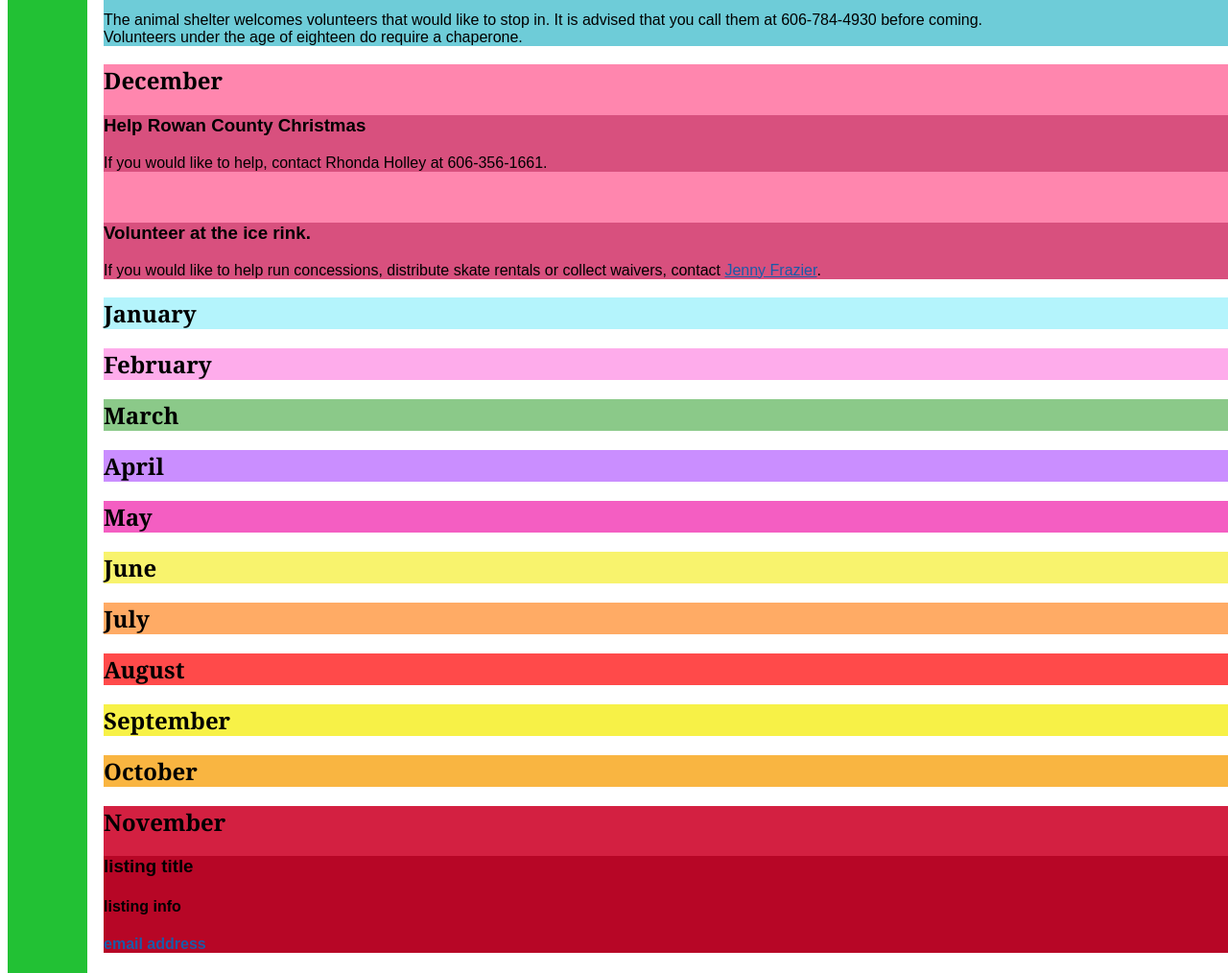
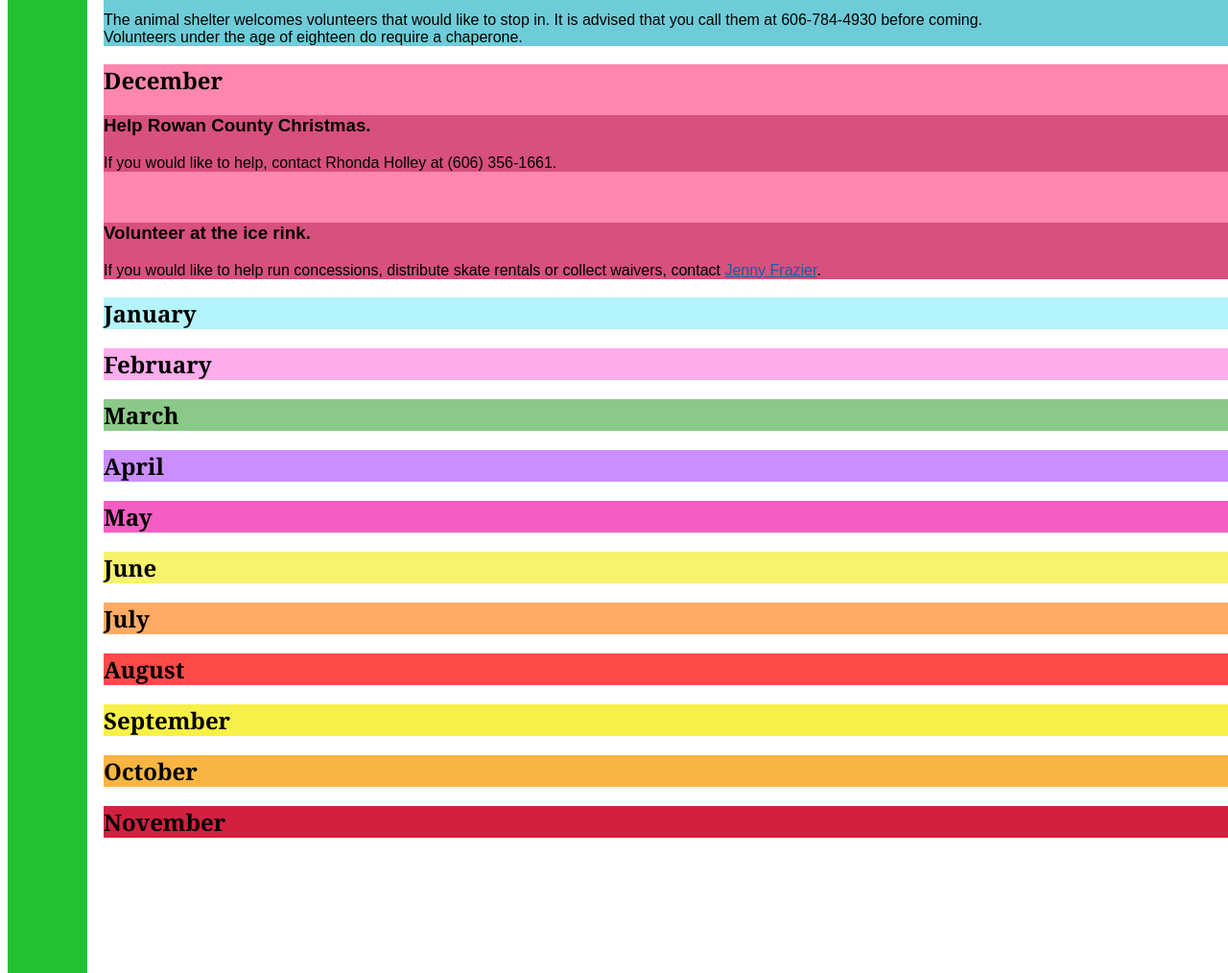
Before and after one commit to brodykisntarobot/brodykisntarobot.github.io, a plain HTML site: page index.html in a window 1280 px wide. Shown: the part 380-1394 px from the top of the page at 96% size. After the commit the page ends 1272 px from the top, so only its background shows below. Drawn offline with Linux system fonts and the light colour scheme.

Commit message:
Update index.html
Fixed any grammar problems in written material.

```diff
--- a/index.html
+++ b/index.html
@@ -124,7 +124,7 @@
 
 <body>
 <div id="sidebar">
-Want your community service opportunity on our website?
+Do you want your community service opportunity on our website?
 Email us <a href="mailto:brody.kidd@stu.rowan.kyschools.us?subject=Community Service Opportunity&body=Please provide some information about your community service opportunity such as what needs done, the date, etc." target="_blank">here.</a>
 <a href="https://docs.google.com/forms/d/e/1FAIpQLSdqOWh6tjL99MfEfULTVXh7cFCahwJM7E8fCmW0Uv_gh-47ig/viewform?usp=sf_link" ><button id="googleFormButton">Click here to help us log site use.</button></a>
 <a href="https://brodykisntarobot.github.io/community-service-highlights"><button>Click here to see user highlights.</button></a>
@@ -150,8 +150,8 @@ Email us <a href="mailto:brody.kidd@stu.rowan.kyschools.us?subject=Community Ser
 <div id="december" class="bodyContent">
     <h2 class="monthTitle">December</h2>
     <div class="decemberListing">
-        <h3>Help Rowan County Christmas</h3>
-        <p>If you would like to help, contact Rhonda Holley at 606-356-1661.</p>
+        <h3>Help Rowan County Christmas.</h3>
+        <p>If you would like to help, contact Rhonda Holley at (606) 356-1661.</p>
     </div>
     <br>
         <div class="decemberListing">
@@ -221,9 +221,6 @@ Email us <a href="mailto:brody.kidd@stu.rowan.kyschools.us?subject=Community Ser
 <div id="november" class="bodyContent">
     <h2 class="monthTitle">November</h2>
     <div class="novemberListing">
-    <h3>listing title</h3>
-    <h4>listing info</h4>
-    <h4><a >email address</a></h4>
     </div>
 </div>
 
```
